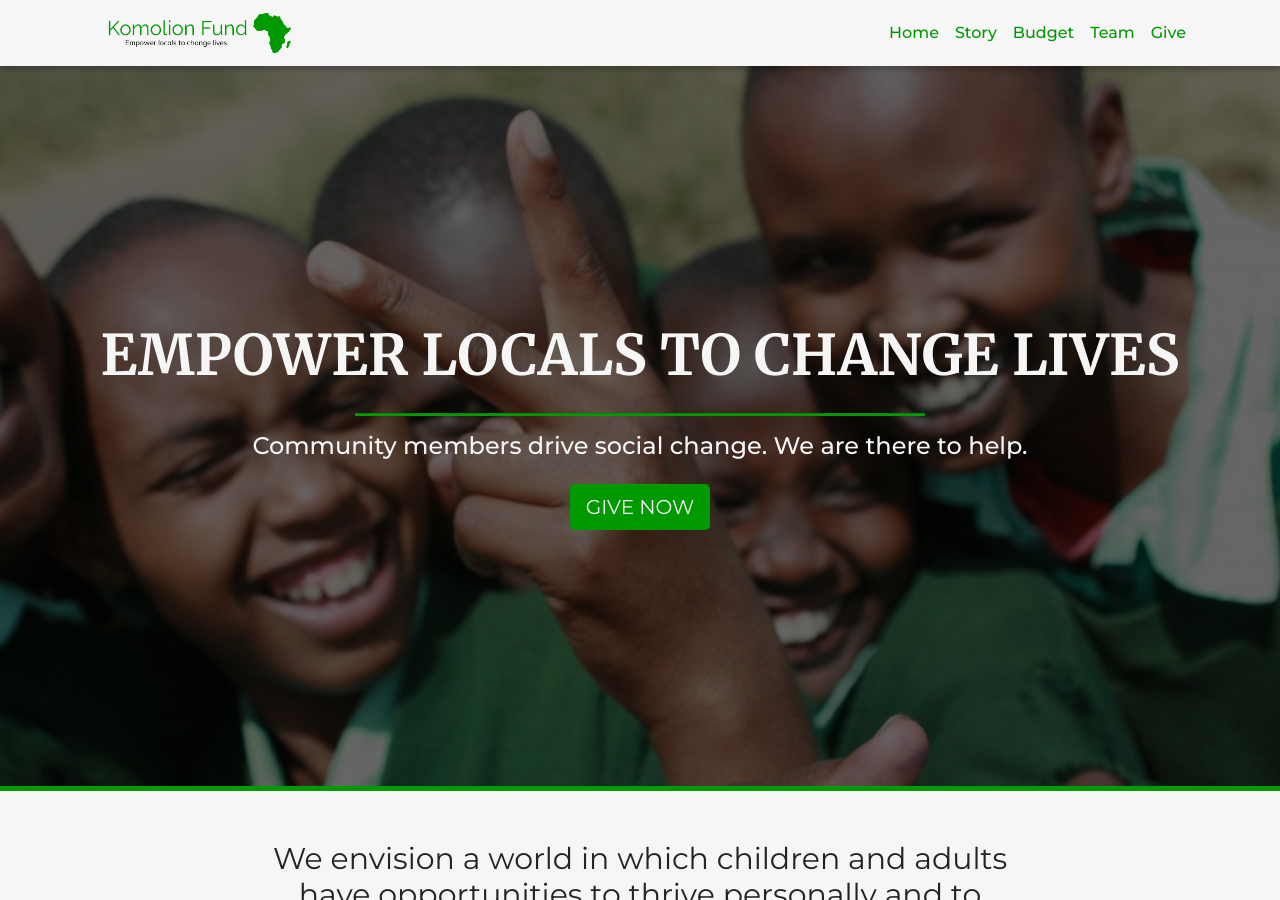
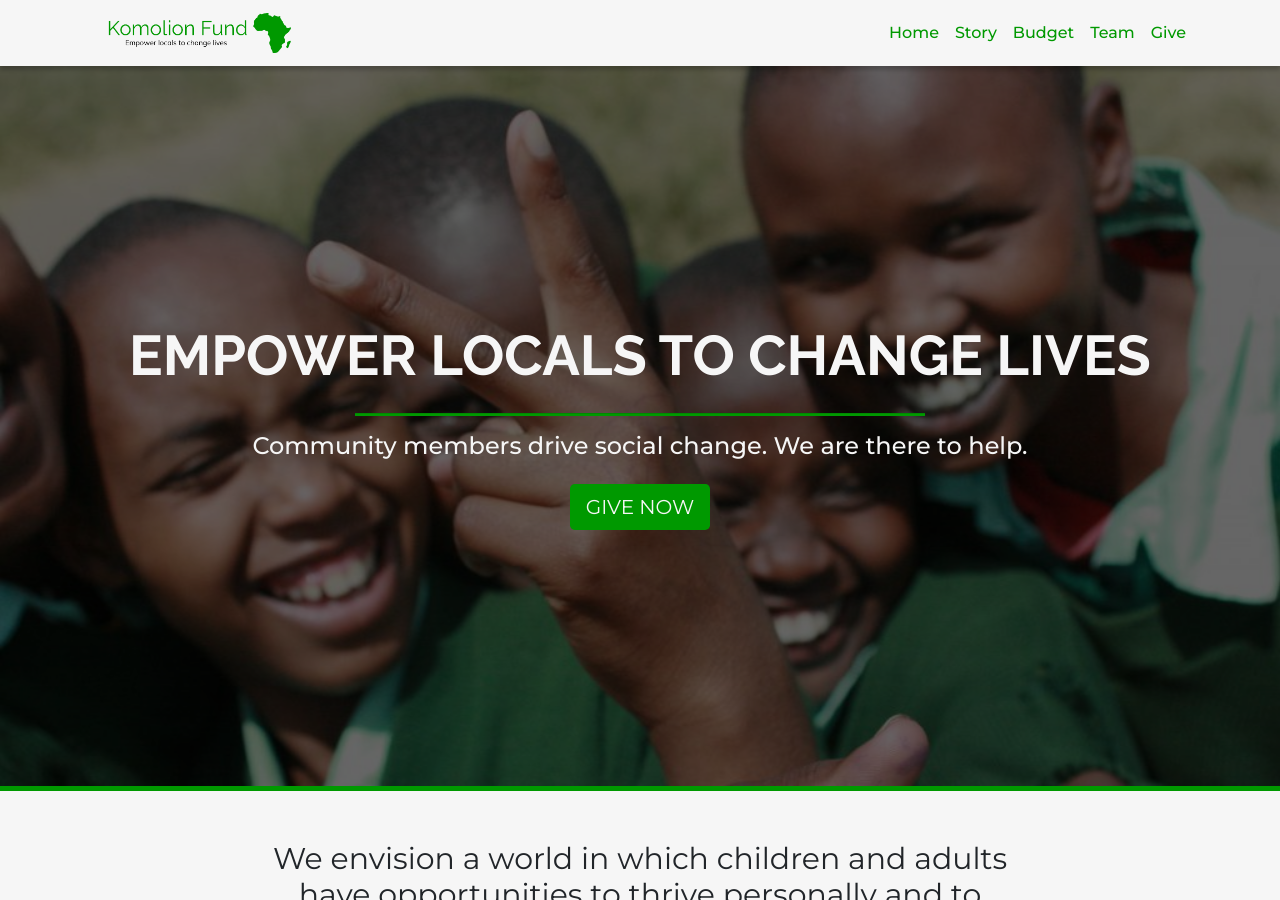
Before and after one commit to komolion/komolionfund.org, a Jekyll site: the page built from index.html, in a window 1280 px wide and 900 px high. Built offline with Jekyll 4.4.1, drawn with Linux system fonts in a browser that asks for light colours; nearby versions of some CDN libraries; library files that are not in the unit come from our copies.

Commit message:
Changing font again

```diff
--- a/_sass/fonts.scss
+++ b/_sass/fonts.scss
@@ -1 +1 @@
-@import url('https://fonts.googleapis.com/css?family=Montserrat:400,500|Merriweather:400,700');
+@import url('https://fonts.googleapis.com/css?family=Montserrat:400,500|Raleway:400,700');
--- a/_sass/home.scss
+++ b/_sass/home.scss
@@ -12,7 +12,7 @@
   }
 
   #jumbotron-text {
-    font-family: $font-family-serif;
+    font-family: $font-family-header;
     font-weight: 700;
   }
 
--- a/_sass/project.scss
+++ b/_sass/project.scss
@@ -17,7 +17,7 @@
   padding-right: 20px;
   margin-right: auto;
   margin-left: auto;
-  font-family: $font-family-serif;
+  font-family: $font-family-header;
   font-weight: 700;
 }
 
--- a/_sass/variables.scss
+++ b/_sass/variables.scss
@@ -15,7 +15,7 @@
 
 // Fonts
 $font-family-base: Montserrat, Helvetica, Arial, sans-serif;
-$font-family-serif: Merriweather, Georgia, serif;
+$font-family-header: Raleway, Helvetica, Arial, sans-serif;
 
 // Other
 $nav-shadow: 0 4px 4px rgba(0, 0, 0, 0.2);
```
